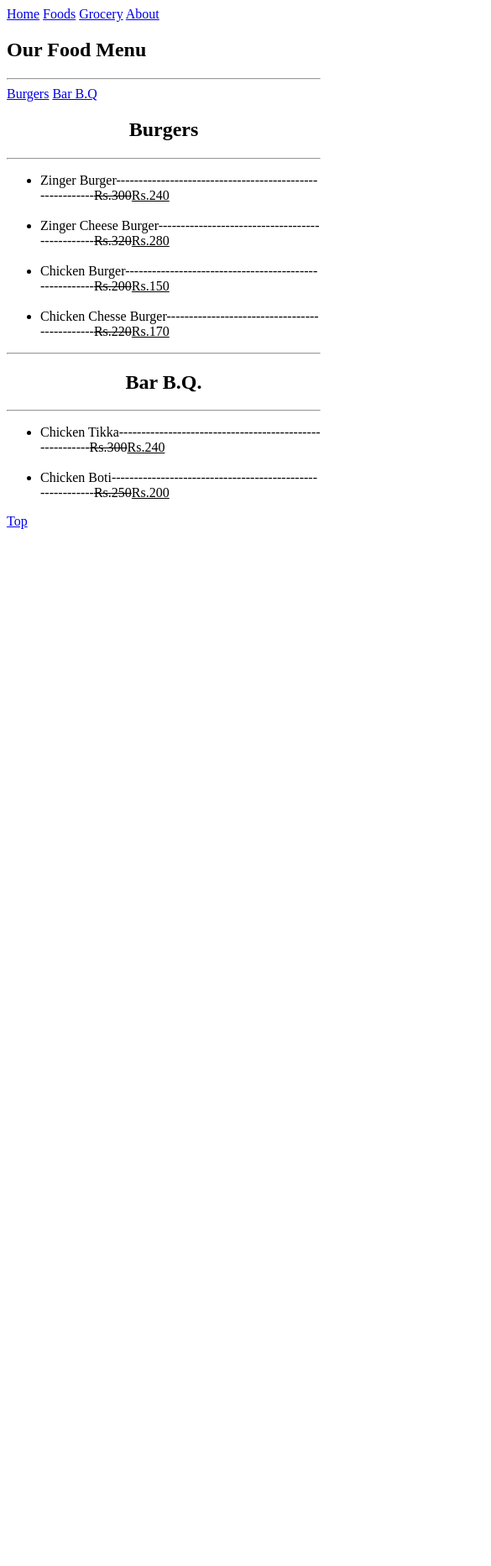
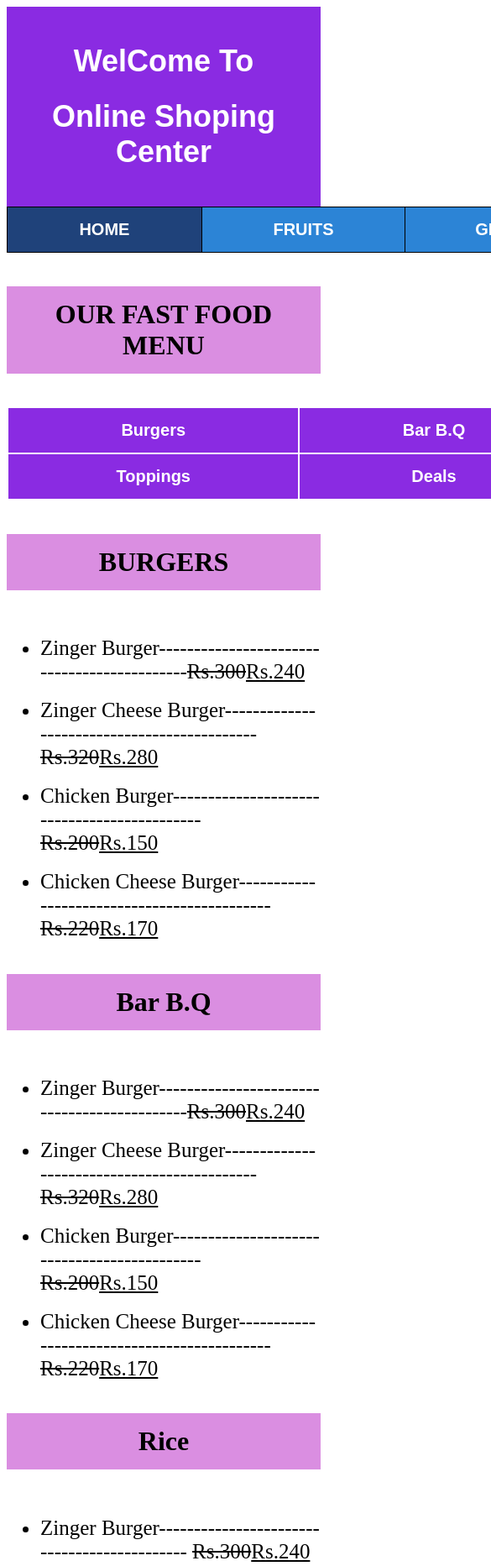
Before and after one commit to huzaifa8320/Fast-FoodAssignment-No-3, a plain HTML site: page index.html in a window 390 px wide. Shown: the top 1865 px of the page at 84% size, 585 px wide, since content can reach past the window. Before the commit the page ends 844 px from the top, so only its background shows below. Drawn offline with Linux system fonts and the light colour scheme.

Commit message:
some changes

```diff
--- a/index.html
+++ b/index.html
@@ -1,37 +1,139 @@
 <!DOCTYPE html>
 <html lang="en">
+
 <head>
     <meta charset="UTF-8">
     <meta name="viewport" content="width=device-width, initial-scale=1.0">
-    <title>Home</title>
+    <title>Online Shoping</title>
+    <link rel="stylesheet" href="./style.css">
+    <style>
+        div {
+            background-color: blueviolet;
+            text-align: center;
+            color: white;
+            font-family: Arial, Helvetica, sans-serif;
+            padding: 20px;
+            font-size: 18px;
+        }
+
+        .tab1,
+        th {
+            border: 1px solid black;
+            border-collapse: collapse;
+            width: 1248px;
+            padding: 15px;
+            font-family: Arial, Helvetica, sans-serif;
+            font-size: 20px;
+            background-color: rgb(44, 132, 214);
+        }
+
+        a {
+            text-decoration: none;
+            color: white;
+        }
+
+        th:hover {
+            background-color: rgb(31, 66, 122)
+        }
+
+        .one {
+            background-color: rgb(31, 66, 122);
+        }
+
+        .hedone {
+            padding: 15px;
+            background-color: rgb(218, 142, 225);
+            text-align: center;
+        }
+
+        .tab2,
+        .six,
+        .seven,
+        .eight,
+        .nine,
+        .ten,
+        .eleven {
+            border: 2px solid black;
+            border-collapse: collapse;
+            background-color: blueviolet;
+            width: 5px;
+            width: 1000px;
+            border-color: white;
+        }
+        li{font-size: 25px;}
+    </style>
 </head>
+
 <body>
-    <a href="./index.html">Home</a>
-    <a href="./Foods/foods.html">Foods</a>
-    <a href="./Grocery/grocery.html">Grocery</a>
-    <a href="./About/about.html">About</a>
-    <h2>Our Food Menu</h2><hr>
-    <a href="#Burgers">Burgers</a>
-    <a href="#Bar B.Q">Bar B.Q</a>
-    <h2 align="center" id="Burgers">Burgers</h2><hr>
+    <div>
+        <h1>WelCome To</h1>
+        <h1>Online Shoping Center
+        </h1>
+    </div>
+    <table class="tab1">
+        <tr>
+            <th class="one"><a href="./index.html">HOME</a></th>
+            <th class="two"><a href="./fruits.html">FRUITS</a></th>
+            <th class="three"><a href="./grocery.html">GROCERY</a></th>
+            <th class="four"><a href="./about.html">ABOUT</a></th>
+            <th class="five"><a href="./contact.html">CONTACT</a></th>
+        </tr>
+    </table><br>
+    <h1 class="hedone">OUR FAST FOOD MENU</h1><br>
+    <table class="tab2" align="center">
+        <tr>
+            <th class="six"><a href="#BURGERS">Burgers</a></td>
+            <th class="seven"><a href="#Bar B.Q">Bar B.Q</a></td>
+            <th class="eight"><a href="#Rice">Rice</a></td>
+        </tr>
+        <tr>
+            <th class="nine"><a href="#Toppings">Toppings</a></td>
+            <th class="ten"><a href="#Deals">Deals</a></td>
+            <th class="eleven"><a href="#Others">Others</a></td>
+        </tr>
+    </table><br>
+    <h1 class="hedone" id="BURGERS">BURGERS</h1><br>
     <ul>
-       <li>Zinger Burger---------------------------------------------------------<del>Rs.300</del><ins>Rs.240</ins></li>
-       <br>
-       <li>Zinger Cheese Burger------------------------------------------------<del>Rs.320</del><ins>Rs.280</ins></li>
-       <br>
-       <li>Chicken Burger-------------------------------------------------------<del>Rs.200</del><ins>Rs.150</ins></li>
-       <br>
-       <li>Chicken Chesse Burger----------------------------------------------<del>Rs.220</del><ins>Rs.170</ins></li>
+        <li>Zinger Burger--------------------------------------------<del>Rs.300</del><ins>Rs.240</ins></li><br>
+        <li>Zinger Cheese Burger--------------------------------------------<del>Rs.320</del><ins>Rs.280</ins></li><br>
+        <li>Chicken Burger-------------------------------------------- <del>Rs.200</del><ins>Rs.150</ins></li><br>
+        <li>Chicken Cheese Burger-------------------------------------------- <del>Rs.220</del><ins>Rs.170</ins></li><br>
+    </ul>
+    <h1 class="hedone" id="Bar B.Q">Bar B.Q</h1><br>
+    <ul>
+        <li>Zinger Burger--------------------------------------------<del>Rs.300</del><ins>Rs.240</ins></li><br>
+        <li>Zinger Cheese Burger-------------------------------------------- <del>Rs.320</del><ins>Rs.280</ins></li><br>
+        <li>Chicken Burger-------------------------------------------- <del>Rs.200</del><ins>Rs.150</ins></li><br>
+        <li>Chicken Cheese Burger--------------------------------------------<del>Rs.220</del><ins>Rs.170</ins></li><br>
+    </ul>
+    <h1 class="hedone" id="Rice">Rice</h1><br>
+    <ul>
+        <li>Zinger Burger-------------------------------------------- <del>Rs.300</del><ins>Rs.240</ins></li><br>
+        <li>Zinger Cheese Burger--------------------------------------------<del>Rs.320</del><ins>Rs.280</ins></li><br>
+        <li>Chicken Burger--------------------------------------------<del>Rs.200</del><ins>Rs.150</ins></li><br>
+        <li>Chicken Cheese Burger-------------------------------------------- <del>Rs.220</del><ins>Rs.170</ins></li><br>
+    </ul>
+    <h1 class="hedone" id="Toppings">Toppings</h1><br>
+    <ul>
+        <li>Zinger Burger-------------------------------------------- <del>Rs.300</del><ins>Rs.240</ins></li><br>
+        <li>Zinger Cheese Burger-------------------------------------------- <del>Rs.320</del><ins>Rs.280</ins></li><br>
+        <li>Chicken Burger--------------------------------------------<del>Rs.200</del><ins></ins>Rs.150</li><br>
+        <li>Chicken Cheese Burger-------------------------------------------- <del>Rs.220 </del><ins>Rs.170</ins></li><br>
+    </ul>
+    <h1 class="hedone" id="Deals">Deals</h1><br>
+    <ul>
+        <li>Zinger Burger-------------------------------------------- <del>Rs.300</del><ins>Rs.240</ins></li><br>
+        <li>Zinger Cheese Burger-------------------------------------------- <del>Rs.320</del><ins>Rs.280</ins></li><br>
+        <li>Chicken Burger--------------------------------------------<del>Rs.200</del><ins></ins>Rs.150</li><br>
+        <li>Chicken Cheese Burger-------------------------------------------- <del>Rs.220 </del><ins>Rs.170</ins></li><br>
+    </ul>
+    <h1 class="hedone" id="Others">Others</h1><br>
+    <ul>
+        <li>Zinger Burger-------------------------------------------- <del>Rs.300</del><ins>Rs.240</ins></li><br>
+        <li>Zinger Cheese Burger-------------------------------------------- <del>Rs.320</del><ins>Rs.280</ins></li><br>
+        <li>Chicken Burger--------------------------------------------<del>Rs.200</del><ins></ins>Rs.150</li><br>
+        <li>Chicken Cheese Burger-------------------------------------------- <del>Rs.220 </del><ins>Rs.170</ins></li><br>
+    </ul>
+    </body>
 
-    </ul>
-    <hr>
-    <h2 align="center" id="Bar B.Q">Bar B.Q.</h2>
-    <hr>
-    <ul>
-        <li>Chicken Tikka--------------------------------------------------------<del>Rs.300</del><ins>Rs.240</ins></li>
-        <br>
-        <li>Chicken Boti----------------------------------------------------------<del>Rs.250</del><ins>Rs.200</ins></li>
-    </ul>
-    <a href="#top">Top</a>
-</body>
 </html>
```
Also changed, not shown: About/about.html (deleted, +0 -16 lines), Foods/foods.html (deleted, +0 -16 lines), Grocery/grocery.html (deleted, +0 -16 lines), about.html (added, +68 -0 lines), contact.html (added, +70 -0 lines), fruits.html (added, +141 -0 lines), grocery.html (added, +141 -0 lines).
